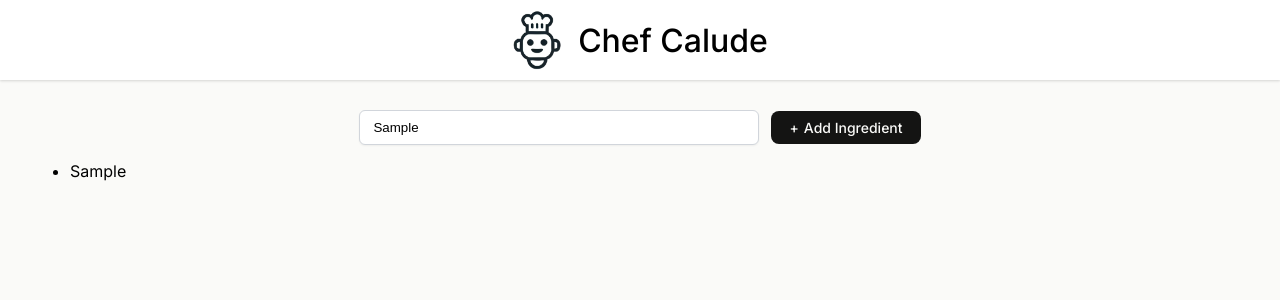
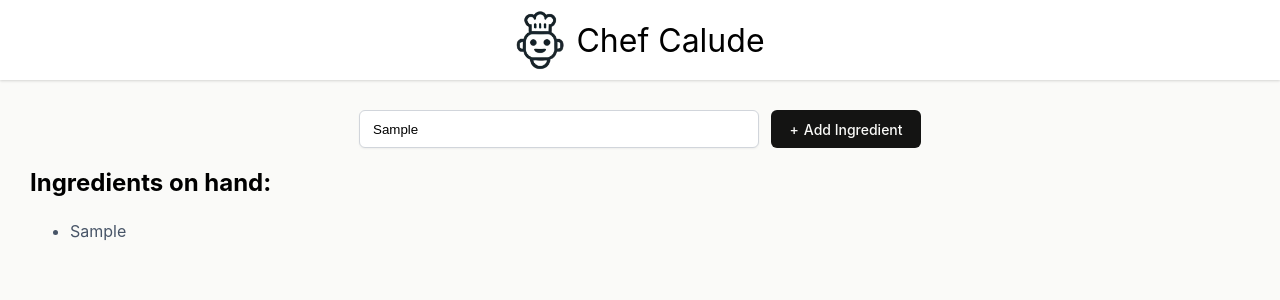
Before and after one commit to AymanElh/ChefClaude, a React (Vite) app: page / in a window 1280 px wide. Both pictures are taken after typing "Sample" into the empty fields and a click on the button "Add Ingredient". Shown: the top 300 px of the page. Built offline with nearby package versions, Linux system fonts and the light colour scheme.

Commit message:
add the conditional components rendering

```diff
--- a/src/components/Main.jsx
+++ b/src/components/Main.jsx
@@ -3,8 +3,17 @@
 export default function Main() {
 
     const [ingredients, setIngredients] = useState([]);
+    const [recipeShown, setRecipeShown] = useState(false);
 
-    function handleSubmitForm(e) {
+    const ingredientListItems = ingredients.map((ingredient, index) => {
+        return <li key={index}>{ingredient}</li>
+    })
+
+    function toggleRecipeShown() {
+        setRecipeShown(!recipeShown);
+    }
+
+    function addIngredient(e) {
         e.preventDefault();
         const formData = new FormData(e.currentTarget);
         const newIngredient = formData.get("ingredient")
@@ -13,15 +22,76 @@
 
     return (
         <main>
-            <form className="add-ingredient-form" onSubmit={handleSubmitForm}>
-                <input type="text" name="ingredient" aria-label="Add Ingredient" placeholder="e.g. oregano"/>
-                <button>Add Ingredient</button>
+            <form className="add-ingredient-form" onSubmit={addIngredient}>
+                <input
+                    type="text"
+                    name="ingredient"
+                    aria-label="Add Ingredient"
+                    placeholder="e.g. oregano"
+                />
+                <button type="submit">Add Ingredient</button>
             </form>
-            <ul>
-                {ingredients && ingredients.map(function(ingredient) {
-                    return <li key={ingredient}>{ingredient}</li>
-                })}
-            </ul>
+            {ingredients.length > 0 &&
+                <section>
+                    <h2>Ingredients on hand: </h2>
+                    <ul className="ingredients-list" aria-level="polite">{ingredientListItems}</ul>
+                    {ingredients.length > 3 &&
+                        <div className="get-recipe-container">
+                            <div>
+                                <h3>Ready for a recipe ?</h3>
+                                <p>Generate a recipe from your list of ingredients</p>
+                            </div>
+                            <button onClick={toggleRecipeShown}>Get a recipe</button>
+                        </div>
+                    }
+                </section>
+            }
+            {recipeShown &&
+                <section>
+                    <h2>Chef Claude Recommends:</h2>
+                    <article className="suggested-recipe-container" aria-live="polite">
+                        <p>Based on the ingredients you have available, I would recommend making a simple a
+                            delicious <strong>Beef Bolognese Pasta</strong>. Here is the recipe:</p>
+                        <h3>Beef Bolognese Pasta</h3>
+                        <strong>Ingredients:</strong>
+                        <ul>
+                            <li>1 lb. ground beef</li>
+                            <li>1 onion, diced</li>
+                            <li>3 cloves garlic, minced</li>
+                            <li>2 tablespoons tomato paste</li>
+                            <li>1 (28 oz) can crushed tomatoes</li>
+                            <li>1 cup beef broth</li>
+                            <li>1 teaspoon dried oregano</li>
+                            <li>1 teaspoon dried basil</li>
+                            <li>Salt and pepper to taste</li>
+                            <li>8 oz pasta of your choice (e.g., spaghetti, penne, or linguine)</li>
+                        </ul>
+                        <strong>Instructions:</strong>
+                        <ol>
+                            <li>Bring a large pot of salted water to a boil for the pasta.</li>
+                            <li>In a large skillet or Dutch oven, cook the ground beef over medium-high heat, breaking
+                                it up with a wooden spoon, until browned and cooked through, about 5-7 minutes.
+                            </li>
+                            <li>Add the diced onion and minced garlic to the skillet and cook for 2-3 minutes, until the
+                                onion is translucent.
+                            </li>
+                            <li>Stir in the tomato paste and cook for 1 minute.</li>
+                            <li>Add the crushed tomatoes, beef broth, oregano, and basil. Season with salt and pepper to
+                                taste.
+                            </li>
+                            <li>Reduce the heat to low and let the sauce simmer for 15-20 minutes, stirring
+                                occasionally, to allow the flavors to meld.
+                            </li>
+                            <li>While the sauce is simmering, cook the pasta according to the package instructions.
+                                Drain the pasta and return it to the pot.
+                            </li>
+                            <li>Add the Bolognese sauce to the cooked pasta and toss to combine.</li>
+                            <li>Serve hot, garnished with additional fresh basil or grated Parmesan cheese if desired.
+                            </li>
+                        </ol>
+                    </article>
+                </section>
+            }
         </main>
     )
 }
--- a/src/index.css
+++ b/src/index.css
@@ -1,15 +1,10 @@
-@import url('https://fonts.googleapis.com/css2?family=Inter:ital,opsz,wght@0,14..32,100..900;1,14..32,100..900&family=Poppins:ital,wght@0,100;0,200;0,300;0,400;0,500;0,600;0,700;0,800;0,900;1,100;1,200;1,300;1,400;1,500;1,600;1,700;1,800;1,900&display=swap');
-
 * {
     box-sizing: border-box;
 }
 
-html, body {
+body {
     margin: 0;
-}
-
-body {
-    font-family: Inter, Arial, 'sans-serif';
+    font-family: Inter, sans-serif;
     background-color: #FAFAF8;
 }
 
@@ -17,10 +12,10 @@
     display: flex;
     justify-content: center;
     align-items: center;
-    gap: 1rem;
+    gap: 11px;
+    height: 80px;
     background-color: white;
-    height: 80px;
-    box-shadow: 0 1px 3px 0 rgba(0, 0, 0, 0.10), 0 1px 2px 0 rgba(0, 0, 0, 0.06);
+    box-shadow: 0px 1px 3px 0px rgba(0, 0, 0, 0.10), 0px 1px 2px 0px rgba(0, 0, 0, 0.06);
 }
 
 header > img {
@@ -28,7 +23,7 @@
 }
 
 header > h1 {
-    font-weight: 500;
+    font-weight: 400;
 }
 
 main {
@@ -38,29 +33,28 @@
 .add-ingredient-form {
     display: flex;
     justify-content: center;
-    align-items: center;
     gap: 12px;
+    height: 38px;
 }
 
 .add-ingredient-form > input {
     border-radius: 6px;
     border: 1px solid #D1D5DB;
     padding: 9px 13px;
-    box-shadow: 0 1px 2px 0 rgba(0, 0, 0, 0.05);
+    box-shadow: 0px 1px 2px 0px rgba(0, 0, 0, 0.05);
     flex-grow: 1;
     min-width: 150px;
     max-width: 400px;
 }
 
 .add-ingredient-form > button {
-    font-family: Inter, Arial, 'sans-serif';
-    border-radius: 8px;
+    font-family: Inter, sans-serif;
+    border-radius: 6px;
+    border: none;
     background-color: #141413;
-    border: none;
     color: #FAFAF8;
-    padding: 8px 18px;
-    cursor: pointer;
-    font-size: 0.876rem;
+    width: 150px;
+    font-size: 0.875rem;
     font-weight: 500;
 }
 
@@ -68,3 +62,56 @@
     content: "+";
     margin-right: 5px;
 }
+
+ul.ingredients-list {
+    margin-bottom: 48px;
+}
+
+ul.ingredients-list > li {
+    color: #475467;
+    line-height: 28px;
+}
+
+.get-recipe-container {
+    display: flex;
+    justify-content: space-between;
+    align-items: center;
+    border-radius: 8px;
+    background: #F0EFEB;
+    padding: 10px 28px;
+}
+
+.get-recipe-container h3 {
+    font-size: 1.125rem;
+    font-weight: 500;
+    line-height: 24px;
+}
+
+.get-recipe-container p {
+    color: #6B7280;
+    font-size: 0.875rem;
+    line-height: 20px;
+}
+
+.get-recipe-container button {
+    border: none;
+    border-radius: 6px;
+    background: #D17557;
+    box-shadow: 0px 1px 2px 0px rgba(0, 0, 0, 0.05);
+    color: #FAFAF8;
+    padding: 9px 17px;
+    font-family: Inter, sans-serif;
+    font-size: 0.875rem;
+    cursor: pointer;
+}
+
+.suggested-recipe-container {
+    color: #475467;
+    line-height: 28px;
+    font-size: 1.125rem;
+    font-weight: 400;
+}
+
+.suggested-recipe-container ul li, .suggested-recipe-container ol li {
+    margin-bottom: 8px;
+}
```
Also changed, not shown: 2 other files (tests, documents, lock files or other folders).
